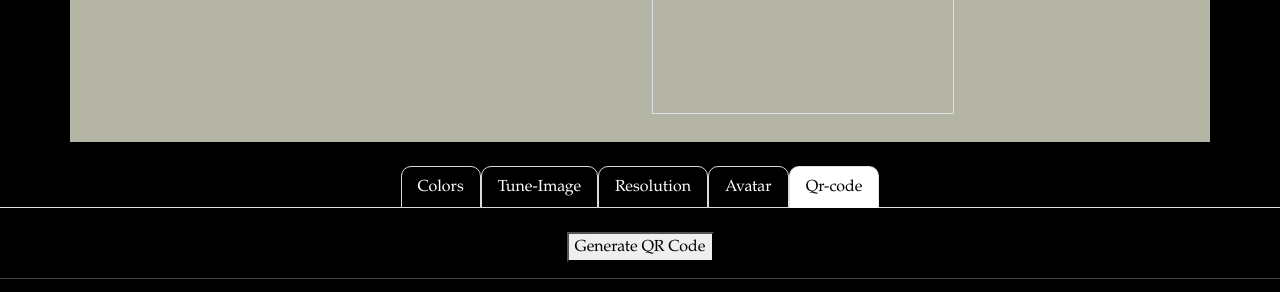
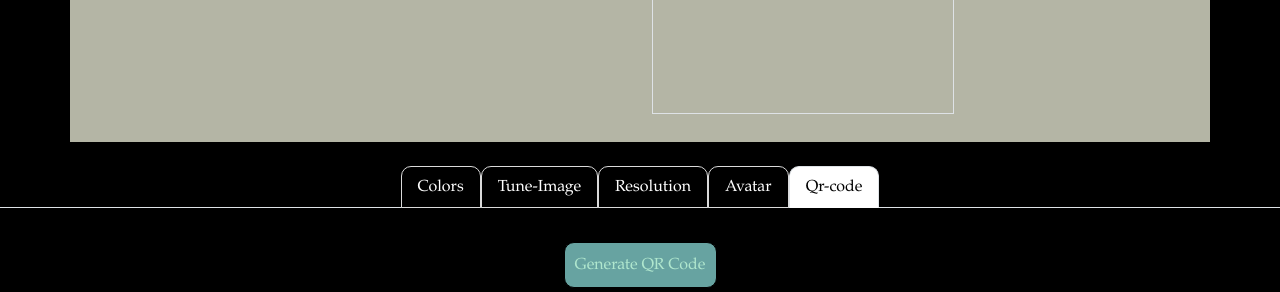
Before and after one commit to Adithyan-m-n/Photo-Album, a plain HTML site: page editor.html in a window 1280 px wide. Both pictures are taken after a click on the tab "Qr-code". Shown: the part 226-518 px from the top of the page. Drawn offline with nearby package versions, Linux system fonts and the light colour scheme.

Commit message:
features-added

```diff
--- a/editor.html
+++ b/editor.html
@@ -145,7 +145,7 @@
 
                 <div class="tab-pane fade text-center" id="qrcode-pane" role="tabpanel" aria-labelledby="qrcode" tabindex="0">
                   <div class="justify-content-center">
-                    <button id="generate-qr-btn">Generate QR Code</button><hr>
+                    <button type="button" class="btn btn-primary" id="generate-qr-btn">Generate QR Code</button><hr>
                     <canvas id="qr-canvas"></canvas>
                   </div>
                 </div>
--- a/photo.js
+++ b/photo.js
@@ -6,8 +6,6 @@ images.forEach(image => {
   image.addEventListener('click', () => {
 
     image.classList.toggle('zoom');
-
-
     images.forEach(otherImage => {
       if (otherImage !== image) {
         otherImage.classList.toggle('blur');
```
